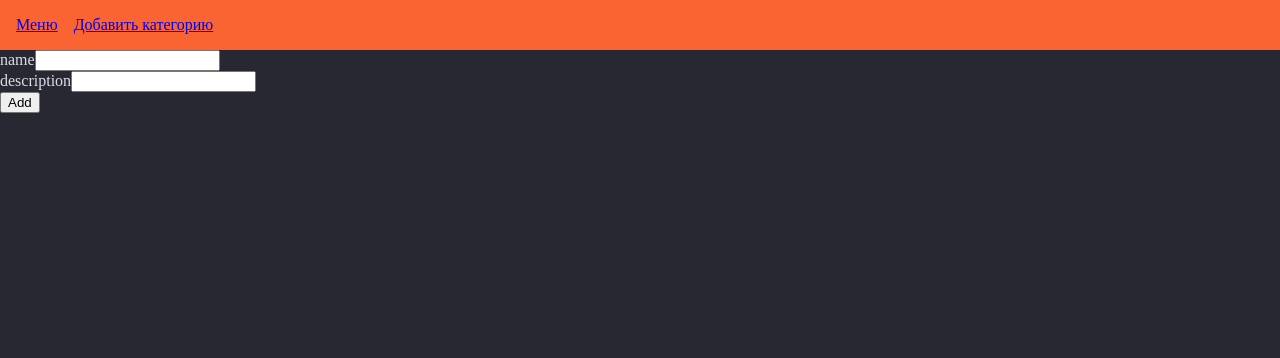
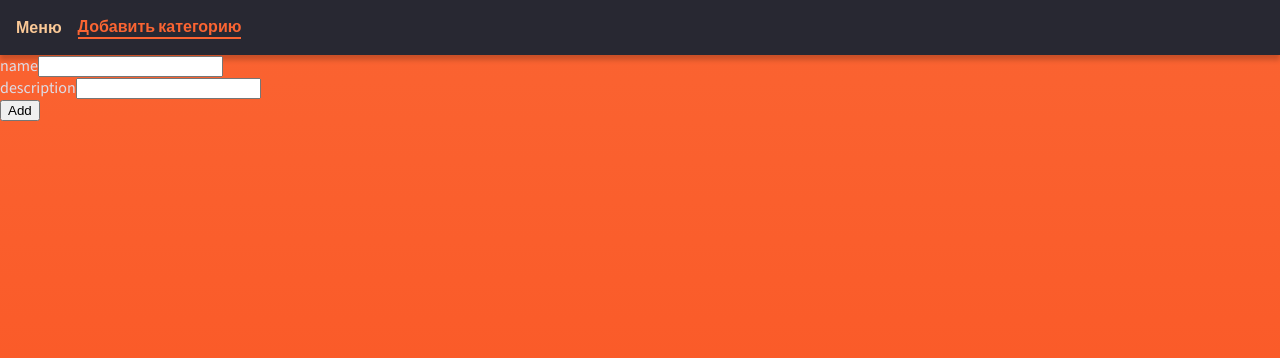
Before and after one commit to timonit/menu-ui, a Vue app: page /add-category in a window 1280 px wide. Shown: the top 358 px of the page. Built offline with nearby package versions, Linux system fonts and the light colour scheme.

Commit message:
headerstyles

```diff
--- a/src/shared/main.scss
+++ b/src/shared/main.scss
@@ -1,3 +1,5 @@
+@import url('https://fonts.googleapis.com/css2?family=Source+Sans+3:ital,wght@0,200;0,300;0,400;0,500;0,600;0,700;0,800;0,900;1,200;1,300;1,400;1,500;1,600;1,700;1,800;1,900&display=swap');
+
 :root {
   --text-color: rgb(220, 220, 230);
   --text-secondary-color: rgb(190, 190, 200);
@@ -9,6 +11,7 @@
 
 
 body {
+  font-family: 'Source Sans 3', sans-serif;
   margin: 0;
   padding: 0;
   width: 100vw;
@@ -16,7 +19,8 @@ body {
   box-sizing: border-box;
   overflow: hidden;
   color: var(--text-color);
-  background: var(--background-color);
+  // background: var(--main-color);
+  background: linear-gradient(var(--main-color), rgb(250, 80, 30))
 }
 
 #app {
--- a/src/widgets/header/header-app.vue
+++ b/src/widgets/header/header-app.vue
@@ -4,8 +4,8 @@
 <template>
   <header class="header">
     <nav class="nav">
-      <RouterLink to="/">Меню</RouterLink>
-      <RouterLink to="/add-category">Добавить категорию</RouterLink>
+      <RouterLink class="header__nav-link" to="/">Меню</RouterLink>
+      <RouterLink class="header__nav-link" to="/add-category">Добавить категорию</RouterLink>
     </nav>
   </header>
 </template>
@@ -13,12 +13,24 @@
 <style scoped lang="scss">
 .header {
   padding: 1em;
-  background-color: var(--main-color);
+  background-color: var(--background-color);
+  box-shadow: 0 5px 5px rgba($color: #000000, $alpha: 0.2);
 
   .nav {
     display: flex;
     align-items: center;
     gap: 1em;
   }
+
+  .header__nav-link {
+    font-weight: 600;
+    color: rgb(250, 200, 150);
+    text-decoration: none;
+
+    &:hover, &.router-link-active {
+      color: var(--main-color);
+      border-bottom: solid 2px var(--main-color);
+    }
+  }
 }
 </style>
```
